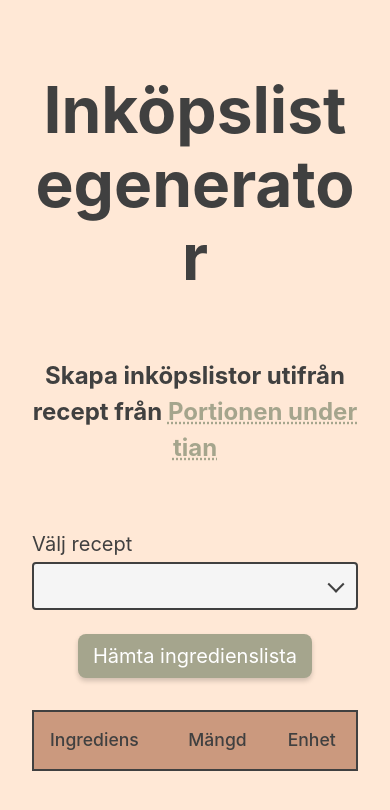
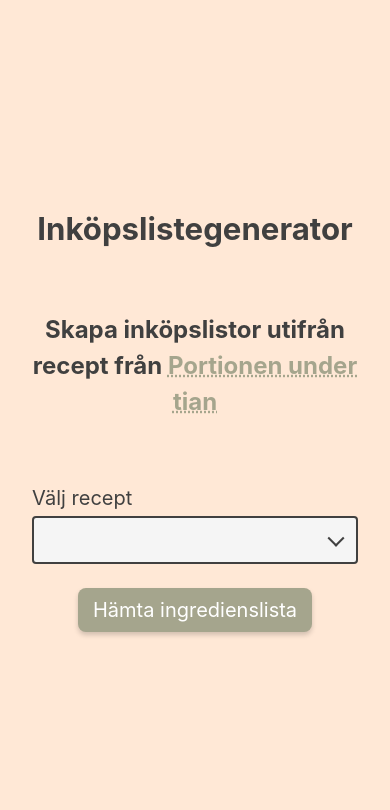
Before and after one commit to jgarplind/portionen-ingredient-accumulator, a Next.js app: page / in a window 390 px wide. Shown: the top 810 px of the page. Built offline with nearby package versions, Linux system fonts and the light colour scheme.

Commit message:
Headline is responsive to screen width

```diff
--- a/pages/index.tsx
+++ b/pages/index.tsx
@@ -60,7 +60,11 @@ const Home: NextPage = () => {
           </button>
         </form>
 
-        <IngredientTable ingredients={ingredients} />
+        {ingredients.length > 0 ? (
+          <IngredientTable ingredients={ingredients} />
+        ) : (
+          <></>
+        )}
       </main>
     </div>
   );
--- a/styles/Home.module.css
+++ b/styles/Home.module.css
@@ -22,12 +22,11 @@
 .title {
   margin: 0;
   line-height: 1.15;
-  font-size: 4rem;
+  font-size: clamp(1.875rem, 8vw, 4rem);
 }
 
 .title,
 .description {
-  hyphens: manual;
   text-align: center;
   word-break: break-word;
 }
```
Also changed, not shown: 1 other file (tests, documents, lock files or other folders).
